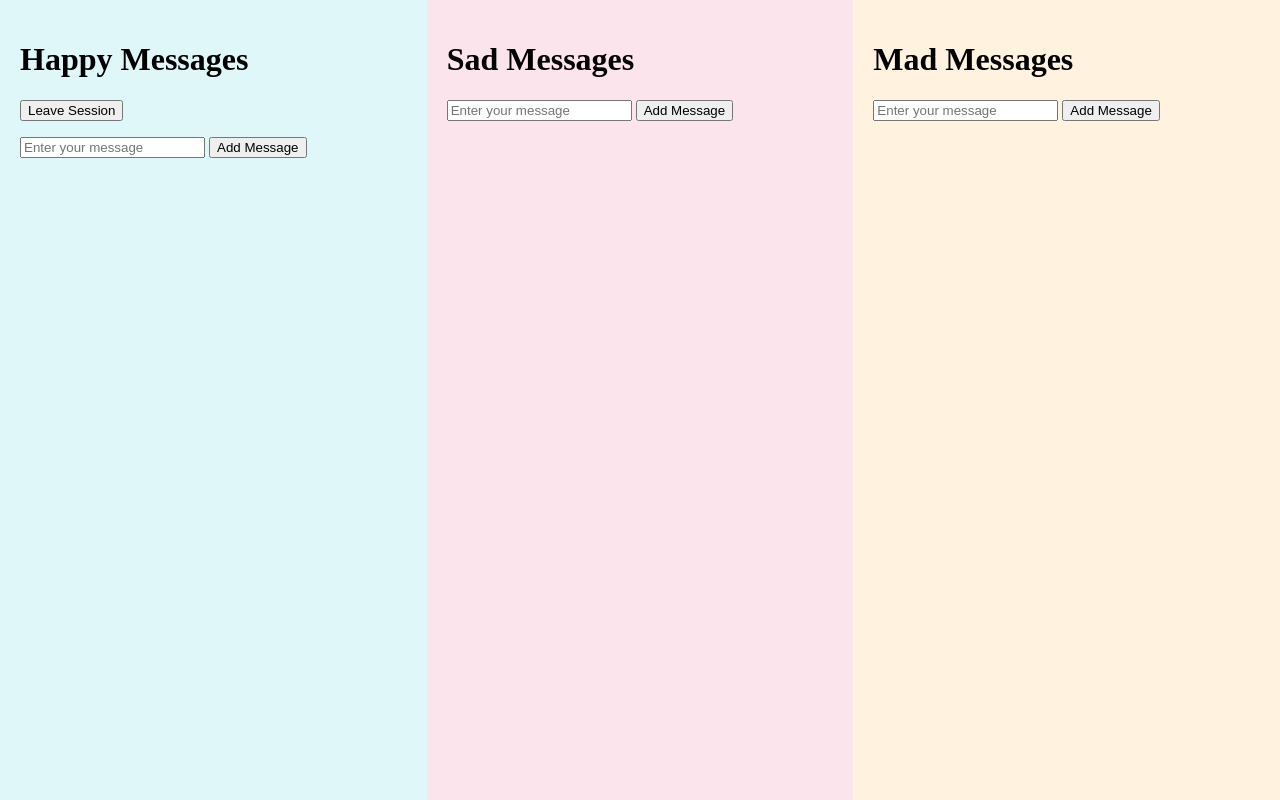
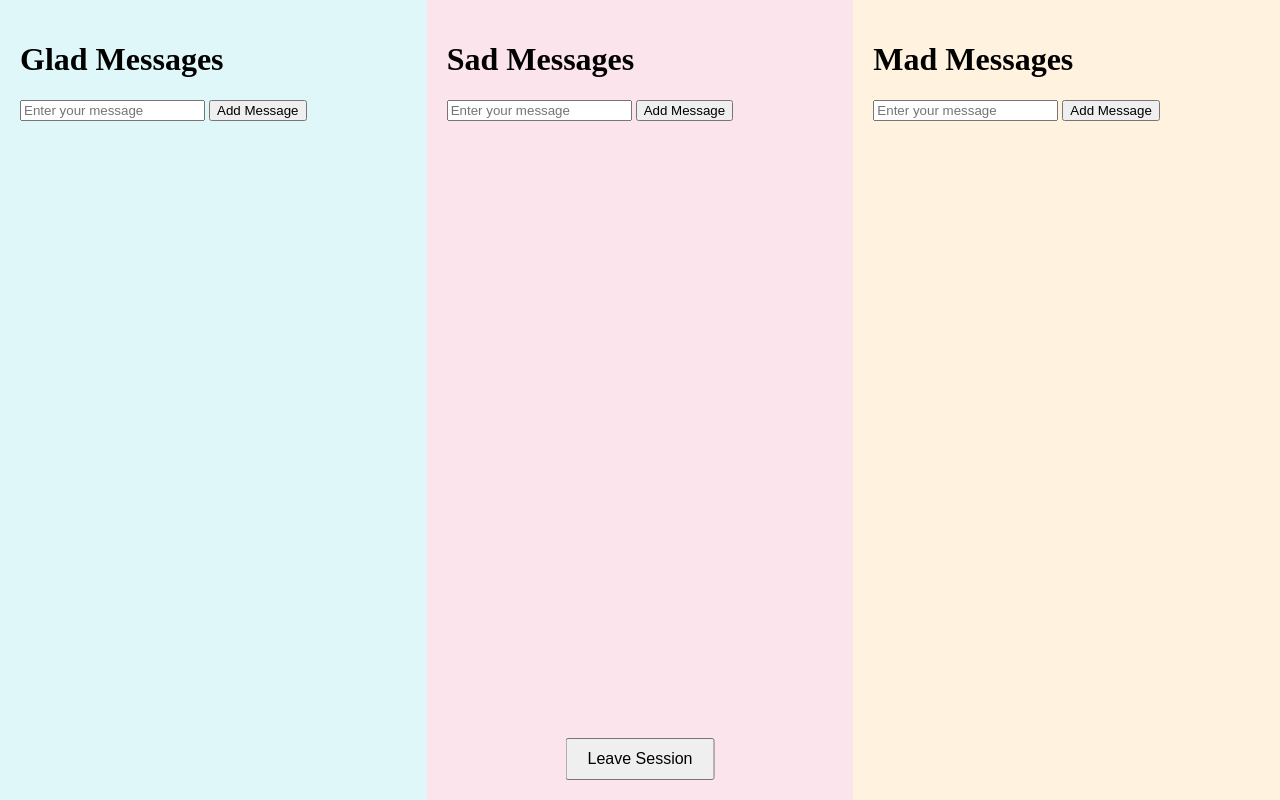
Before and after one commit to ahmedhamza394/retro, a Flask app: template templates/session.html in a window 1280 px wide. Run offline with Flask 3, Linux system fonts and the light colour scheme; the template is opened without the code that fills it, so the values that code supplies are empty; some libraries are stand-ins or nearby versions.

Commit message:
moving things into there own files, as well as makign the sessions pafe prettier

```diff
--- a/app.py
+++ b/app.py
@@ -9,7 +9,7 @@ from flask_limiter.util import get_remote_address
 load_dotenv()
 
 app = Flask(__name__)
-app.config['SECRET_KEY'] = os.getenv('SECRET_KEY', 'your_secret_key')
+app.config['SECRET_KEY'] = os.getenv('SECRET_KEY')
 socketio = SocketIO(app)
 
 # Rate limiter setup
--- /dev/null
+++ b/static/css/styles.css
@@ -0,0 +1,38 @@
+body {
+    display: flex;
+    height: 100vh;
+    margin: 0;
+}
+
+.section {
+    flex: 1;
+    padding: 20px;
+    box-sizing: border-box;
+}
+
+#glad-section {
+    background-color: #e0f7fa;
+}
+
+#sad-section {
+    background-color: #fce4ec;
+}
+
+#mad-section {
+    background-color: #fff3e0;
+}
+
+.message-list {
+    list-style-type: none;
+    padding: 0;
+}
+
+.leave-session {
+    position: fixed;
+    bottom: 20px;
+    left: 50%;
+    transform: translateX(-50%);
+    padding: 10px 20px;
+    font-size: 16px;
+    cursor: pointer;
+}
--- /dev/null
+++ b/static/js/sessionScripts.js
@@ -0,0 +1,88 @@
+function getQueryParams() {
+    let params = new URLSearchParams(window.location.search);
+    return {
+        session_id: params.get('session_id'),
+        session_password: params.get('session_password')
+    };
+}
+
+let queryParams = getQueryParams();
+
+if (queryParams.session_id != null) {
+    localStorage.setItem('session_id', queryParams.session_id);
+    console.log('Session ID:', queryParams.session_id);
+}
+
+var socket = io();
+var sessionId = localStorage.getItem('session_id');
+
+socket.emit('join_session', { session_id: sessionId });
+
+socket.on('message_added', function(data) {
+    showMessages();
+});
+
+socket.on('user_count', function(data) {
+    document.getElementById('user-count').textContent = 'Users connected: ' + data.count;
+});
+
+function addMessage(category) {
+    var message = document.getElementById('message-' + category).value;
+    fetch('/add_message', {
+        method: 'POST',
+        headers: {
+            'Content-Type': 'application/json'
+        },
+        body: JSON.stringify({
+            session_id: sessionId,
+            message: message,
+            category: category
+        })
+    })
+    .then(response => response.json())
+    .then(data => {
+        if (data.status === 'Message added') {
+            console.log('Message added successfully');
+            document.getElementById('message-' + category).value = '';
+        } else {
+            console.log('Error adding message:', data.error);
+        }
+    });
+}
+
+function leaveSession() {
+    socket.emit('leave_session', { session_id: sessionId });
+    localStorage.removeItem('session_id');
+    window.location.href = '/';
+}
+
+function showMessages() {
+    fetch('/get_messages/' + localStorage.getItem('session_id'))
+        .then(response => response.json())
+        .then(messages => {
+            var happyList = document.getElementById('glad-list');
+            var sadList = document.getElementById('sad-list');
+            var madList = document.getElementById('mad-list');
+
+            happyList.innerHTML = ''; // Clear the current list
+            sadList.innerHTML = '';
+            madList.innerHTML = '';
+
+            messages.forEach(function(message) {
+                var newItem = document.createElement('li');
+                newItem.textContent = message.message;
+
+                if (message.category === 'glad') {
+                    happyList.appendChild(newItem);
+                } else if (message.category === 'sad') {
+                    sadList.appendChild(newItem);
+                } else if (message.category === 'mad') {
+                    madList.appendChild(newItem);
+                }
+            });
+        });
+}
+
+window.onload = function() {
+    showMessages();
+}
--- a/templates/index.html
+++ b/templates/index.html
@@ -69,7 +69,7 @@
     </script>
 </head>
 <body>
-    <h1>Socket.IO Example</h1>
+    <h1>Retro App</h1>
     <div id="session">
         <input type="text" id="create_session_id" placeholder="Enter Session Name">
         <input type="password" id="create_session_password" placeholder="Enter Session Password">
--- a/templates/session.html
+++ b/templates/session.html
@@ -2,132 +2,17 @@
 <html>
 <head>
     <title>Joined Session</title>
-    <style>
-        body {
-            display: flex;
-            height: 100vh;
-            margin: 0;
-        }
-        .section {
-            flex: 1;
-            padding: 20px;
-            box-sizing: border-box;
-        }
-        #happy-section {
-            background-color: #e0f7fa;
-        }
-        #sad-section {
-            background-color: #fce4ec;
-        }
-        #mad-section {
-            background-color: #fff3e0;
-        }
-        .message-list {
-            list-style-type: none;
-            padding: 0;
-        }
-    </style>
+    <link rel="stylesheet" type="text/css" href="{{ url_for('static', filename='css/styles.css') }}">
     <script src="https://cdnjs.cloudflare.com/ajax/libs/socket.io/4.7.5/socket.io.js" integrity="sha512-luMnTJZ7oEchNDZAtQhgjomP1eZefnl82ruTH/3Oj/Yu5qYtwL7+dVRccACS/Snp1lFXq188XFipHKYE75IaQQ==" crossorigin="anonymous" referrerpolicy="no-referrer"></script>
-    <script type="text/javascript">
-        function getQueryParams() {
-            let params = new URLSearchParams(window.location.search);
-            return {
-                session_id: params.get('session_id'),
-                session_password: params.get('session_password')
-            };
-        }
-
-        let queryParams = getQueryParams();
-
-        if (queryParams.session_id != null) {
-            localStorage.setItem('session_id', queryParams.session_id);
-            console.log('Session ID:', queryParams.session_id);
-        }
-    </script>
-    <script type="text/javascript">
-        var socket = io();
-        var sessionId = localStorage.getItem('session_id');
-
-        socket.emit('join_session', { session_id: sessionId });
-
-        socket.on('message_added', function(data) {
-            showMessages();
-        });
-
-        socket.on('user_count', function(data) {
-            document.getElementById('user-count').textContent = 'Users connected: ' + data.count;
-        });
-
-        function addMessage(category) {
-            var message = document.getElementById('message-' + category).value;
-            fetch('/add_message', {
-                method: 'POST',
-                headers: {
-                    'Content-Type': 'application/json'
-                },
-                body: JSON.stringify({
-                    session_id: sessionId,
-                    message: message,
-                    category: category
-                })
-            })
-            .then(response => response.json())
-            .then(data => {
-                if (data.status === 'Message added') {
-                    console.log('Message added successfully');
-                    document.getElementById('message-' + category).value = '';
-                } else {
-                    console.log('Error adding message:', data.error);
-                }
-            });
-        }
-
-        function leaveSession() {
-            socket.emit('leave_session', { session_id: sessionId });
-            localStorage.removeItem('session_id');
-            window.location.href = '/';
-        }
-
-        function showMessages() {
-            fetch('/get_messages/' + localStorage.getItem('session_id'))
-                .then(response => response.json())
-                .then(messages => {
-                    var happyList = document.getElementById('happy-list');
-                    var sadList = document.getElementById('sad-list');
-                    var madList = document.getElementById('mad-list');
-
-                    happyList.innerHTML = ''; // Clear the current list
-                    sadList.innerHTML = '';
-                    madList.innerHTML = '';
-
-                    messages.forEach(function(message) {
-                        var newItem = document.createElement('li');
-                        newItem.textContent = message.message;
-
-                        if (message.category === 'happy') {
-                            happyList.appendChild(newItem);
-                        } else if (message.category === 'sad') {
-                            sadList.appendChild(newItem);
-                        } else if (message.category === 'mad') {
-                            madList.appendChild(newItem);
-                        }
-                    });
-                });
-        }
-
-        window.onload = function() {
-            showMessages();
-        }
-    </script>
+    <script src="{{ url_for('static', filename='js/sessionScripts.js') }}" defer></script>
 </head>
 <body>
-    <div class="section" id="happy-section">
-        <h1>Happy Messages</h1>
-        <button onclick="leaveSession()">Leave Session</button>
+    <div class="section" id="glad-section">
+        <h1>Glad Messages</h1>
         <div id="user-count"></div>
-        <ul id="happy-list" class="message-list"></ul>
-        <input type="text" id="message-happy" placeholder="Enter your message">
-        <button onclick="addMessage('happy')">Add Message</button>
+        <ul id="glad-list" class="message-list"></ul>
+        <input type="text" id="message-glad" placeholder="Enter your message">
+        <button onclick="addMessage('glad')">Add Message</button>
     </div>
     <div class="section" id="sad-section">
         <h1>Sad Messages</h1>
@@ -141,5 +26,6 @@
         <input type="text" id="message-mad" placeholder="Enter your message">
         <button onclick="addMessage('mad')">Add Message</button>
     </div>
+    <button class="leave-session" onclick="leaveSession()">Leave Session</button>
 </body>
 </html>
```
